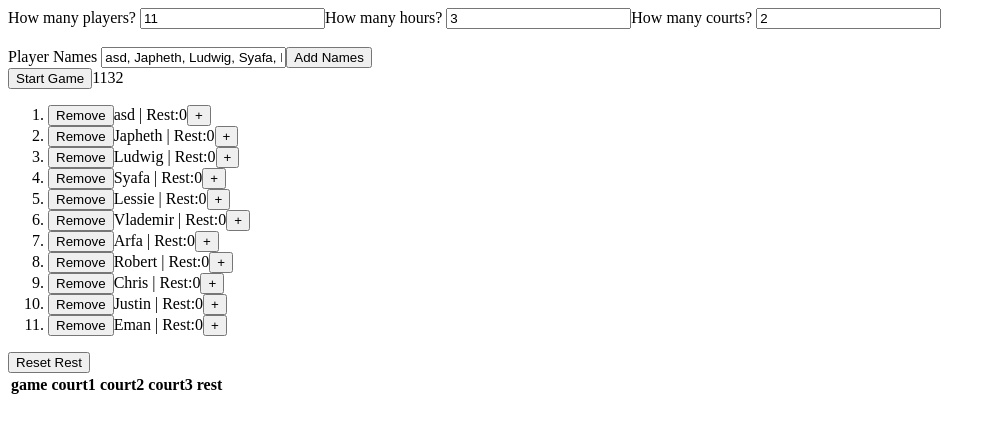
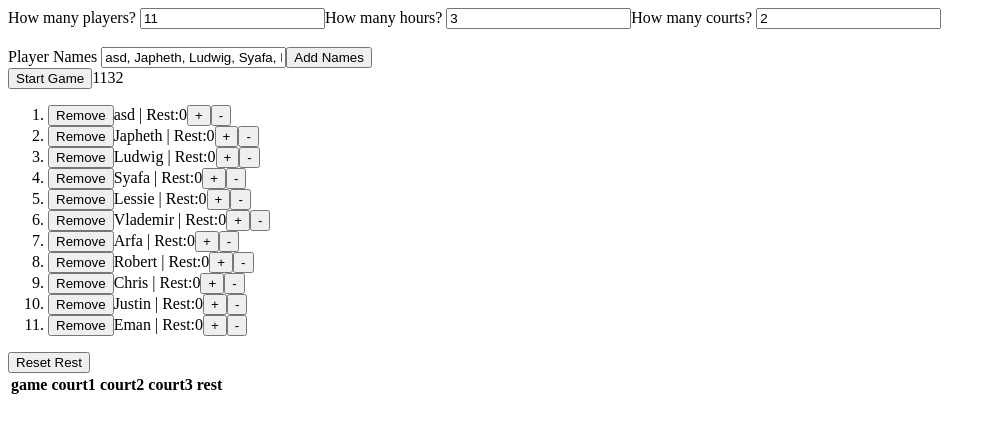
Before and after one commit to Vladd161/Badminton, a React (Vite) app: page / in a window 1280 px wide. Both pictures are taken after a click on the button "Add Names". Shown: the top 432 px of the page, without its empty margins (0-996 px from the left). Built offline with nearby package versions, Linux system fonts and the light colour scheme.

Commit message:
added functionality of the add and minus rest count by 1

```diff
--- a/src/App.tsx
+++ b/src/App.tsx
@@ -241,11 +241,24 @@ function nineMorePlayers(numOfGames:number){
     countListPNames.splice(countNameIndex,1)
     const nameIndex = countListPNames.findIndex((e) => e.name == playerName);
     listPNames.splice(nameIndex,1)
-    alert(countListPNames.length)
     setCountListPNames([...countListPNames]) // this updates the state thus shows the result of the change removing it from the list
     setListPNames([...listPNames]);
   }
 
+  function restPlus(playerName:string){
+    const countName = countListPNames.find((e) => e.name == playerName);
+    countName.count += 1
+    setCountListPNames([...countListPNames])
+  }
+
+  function restMinus(playerName:string){
+    const countName = countListPNames.find((e) => e.name == playerName);
+    countName.count -= 1
+    if(countName.count < 0){
+      countName.count = 0;
+    }
+    setCountListPNames([...countListPNames])
+  }
   return (
     <>
     <label>
@@ -290,7 +303,8 @@ function nineMorePlayers(numOfGames:number){
         {countListPNames.map(countListPNames => (
           <li><button type = "button" onClick = {() => removePlayer(countListPNames.name)}>Remove</button>
           {countListPNames.name} | Rest:{countListPNames.count}
-          <button> + </button>
+          <button type = "button" onClick = {() => restPlus(countListPNames.name)}> + </button>
+          <button type = "button" onClick = {() => restMinus(countListPNames.name)}> - </button>
           </li> // in button removePlayer have to add () => for it to be a function that accepts parameter
         ))}
       </ol>
```
